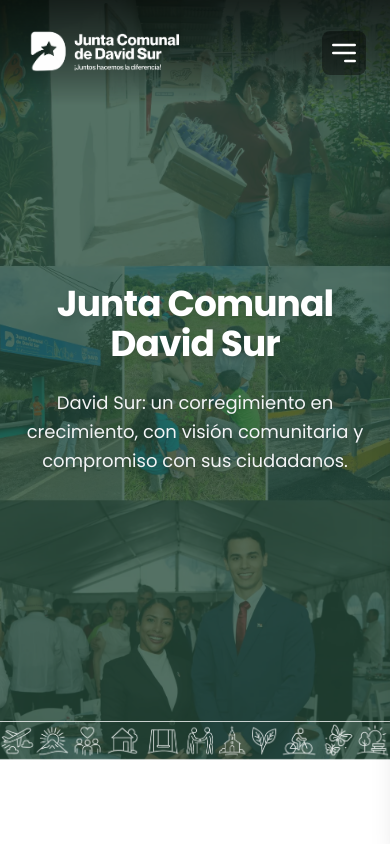
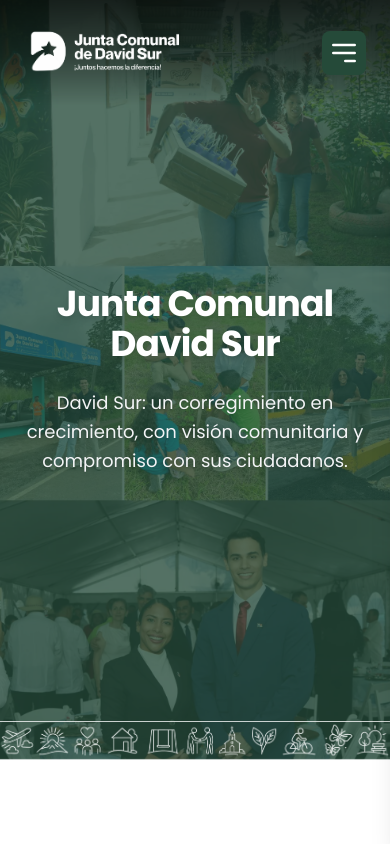
Before and after one commit to beardclick/juntac, a Next.js app: page / in a window 390 px wide. Shown: the top 844 px of the page. Built offline with nearby package versions, Linux system fonts and the light colour scheme; no server answers; the database is empty.

Commit message:
fix(ui): solid hamburger button + explicit white stroke + higher z-index

```diff
--- a/src/components/Header.js
+++ b/src/components/Header.js
@@ -30,7 +30,7 @@
 
   return (
     <>
-      <header className={`fixed w-full z-50 transition-all duration-300 ${scrolled ? 'header-sticky' : 'header-transparent'}`}>
+      <header className={`fixed w-full z-[500] transition-all duration-300 ${scrolled ? 'header-sticky' : 'header-transparent'}`}>
         {/* Top Header - desktop only, leaves the viewport after scrolling */}
         {!scrolled && <div className="top-header bg-[#254A39] text-white text-sm py-2 hidden md:block">
             <div className="container mx-auto px-6 flex justify-between items-center">
@@ -71,13 +71,13 @@
 
           <button
             type="button"
-            className={`md:hidden block rounded-lg p-1.5 ${scrolled ? 'text-gray-800' : 'bg-black/40 text-white'}`}
+            className="md:hidden block rounded-lg p-1.5 bg-[#254A39]"
             onClick={() => setMenuOpen(true)}
             aria-label="Abrir menú"
             aria-expanded={menuOpen}
             aria-controls="mobile-navigation"
           >
-            <svg className="w-8 h-8" fill="none" stroke="currentColor" viewBox="0 0 24 24">
+            <svg className="w-8 h-8" fill="none" stroke="#ffffff" viewBox="0 0 24 24">
               <path strokeLinecap="round" strokeLinejoin="round" strokeWidth="2" d="M4 6h16M4 12h16m-7 6h7" />
             </svg>
           </button>
@@ -86,13 +86,13 @@
 
       {/* Mobile Menu - opens from RIGHT */}
       <div
-        className={`fixed inset-0 bg-black/50 z-[60] transition-opacity duration-300 md:hidden ${menuOpen ? 'opacity-100 pointer-events-auto' : 'opacity-0 pointer-events-none'}`}
+        className={`fixed inset-0 bg-black/50 z-[600] transition-opacity duration-300 md:hidden ${menuOpen ? 'opacity-100 pointer-events-auto' : 'opacity-0 pointer-events-none'}`}
         onClick={() => setMenuOpen(false)}
         aria-hidden="true"
       ></div>
       <aside
         id="mobile-navigation"
-        className={`fixed inset-y-0 right-0 w-72 max-w-[85vw] bg-white z-[70] shadow-xl overflow-y-auto transition-transform duration-300 ease-out md:hidden ${menuOpen ? 'translate-x-0' : 'translate-x-full'}`}
+        className={`fixed inset-y-0 right-0 w-72 max-w-[85vw] bg-white z-[700] shadow-xl overflow-y-auto transition-transform duration-300 ease-out md:hidden ${menuOpen ? 'translate-x-0' : 'translate-x-full'}`}
         aria-hidden={!menuOpen}
       >
         <div className="p-6">
```
